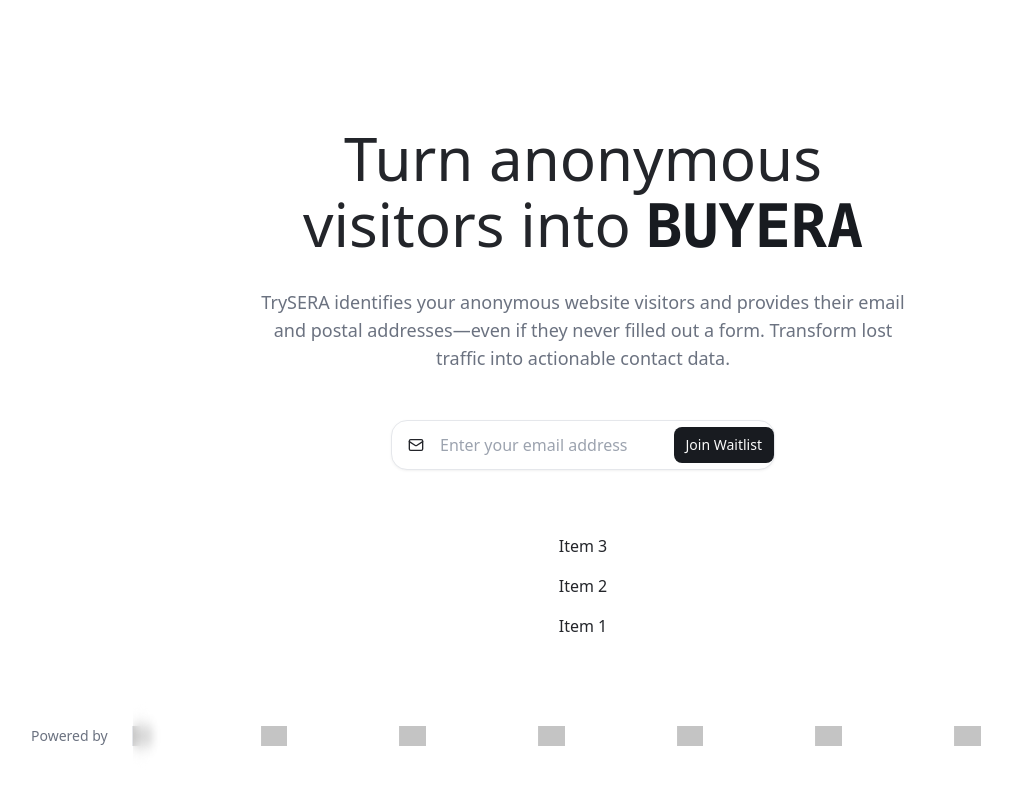
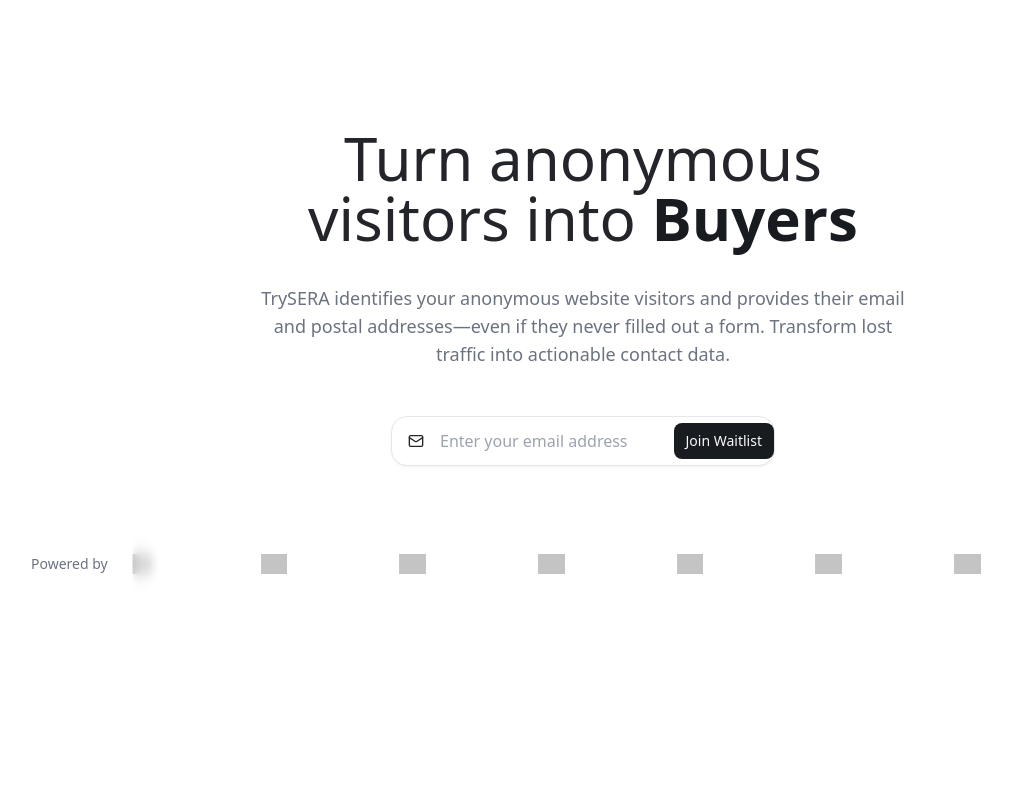
Before and after one commit to jakek14/clairvoyant-launch-pad, a React (Vite) app: page / in a window 1280 px wide. Shown: the top 800 px of the page, without its empty margins (57-1069 px from the left). Built offline with nearby package versions, Linux system fonts and the light colour scheme; grey boxes are pictures that could not be loaded.

Commit message:
feat: Implement AnimatedList component
Integrate the AnimatedList component, replicating the Magic UI v3 animation, and use it within the hero text, rotating a list of provided words. Style the text for a white-background hero section.

```diff
--- a/src/components/hero-section.tsx
+++ b/src/components/hero-section.tsx
@@ -8,7 +8,7 @@ import { cn } from '@/lib/utils'
 import { InfiniteSlider } from '@/components/ui/infinite-slider'
 import { ProgressiveBlur } from '@/components/ui/progressive-blur'
 import { HyperText } from '@/components/ui/hyper-text'
-import { AnimatedList } from '@/components/ui/animated-list'
+import { RotatingText } from '@/components/ui/animated-list'
 
 
 const dynamicWords = [
@@ -45,15 +45,6 @@ const transitionVariants = {
 
 export function HeroSection() {
     const [email, setEmail] = useState('')
-    const [currentWordIndex, setCurrentWordIndex] = useState(0)
-
-    useEffect(() => {
-        const interval = setInterval(() => {
-            setCurrentWordIndex((prev) => (prev + 1) % dynamicWords.length)
-        }, 3000)
-
-        return () => clearInterval(interval)
-    }, [])
 
     return (
         <main className="overflow-hidden">
@@ -75,15 +66,11 @@ export function HeroSection() {
                             >
                                 <h1 className="text-balance text-4xl font-medium sm:text-5xl md:text-6xl">
                                     Turn anonymous visitors into{' '}
-                                    <div className="inline-block min-h-[1.2em]">
-                                        <HyperText
-                                            key={currentWordIndex}
-                                            text={dynamicWords[currentWordIndex]}
-                                            className="text-primary font-bold"
-                                            duration={600}
-                                            animateOnLoad={true}
-                                        />
-                                    </div>
+                                    <RotatingText
+                                        words={dynamicWords}
+                                        delay={2500}
+                                        className="text-primary font-bold min-h-[1.2em]"
+                                    />
                                 </h1>
 
                                 <p className="mx-auto mt-6 max-w-2xl text-pretty text-lg text-muted-foreground">
@@ -117,13 +104,6 @@ export function HeroSection() {
                                     </div>
                                 </form>
 
-                <div className="relative mt-16 mx-auto max-w-4xl">
-                    <AnimatedList>
-                        <div key={1}>Item 1</div>
-                        <div key={2}>Item 2</div>
-                        <div key={3}>Item 3</div>
-                    </AnimatedList>
-                </div>
                             </AnimatedGroup>
                         </div>
                     </div>
--- a/src/components/ui/animated-list.tsx
+++ b/src/components/ui/animated-list.tsx
@@ -70,3 +70,48 @@ export const AnimatedList = React.memo(
 );
 
 AnimatedList.displayName = "AnimatedList";
+
+// Simpler rotating text component for the hero
+export interface RotatingTextProps {
+  words: string[];
+  delay?: number;
+  className?: string;
+}
+
+export const RotatingText = React.memo(
+  ({ words, delay = 2000, className }: RotatingTextProps) => {
+    const [currentIndex, setCurrentIndex] = useState(0);
+
+    useEffect(() => {
+      const interval = setInterval(() => {
+        setCurrentIndex((prev) => (prev + 1) % words.length);
+      }, delay);
+
+      return () => clearInterval(interval);
+    }, [words.length, delay]);
+
+    return (
+      <div className={cn("inline-block", className)}>
+        <AnimatePresence mode="wait">
+          <motion.span
+            key={currentIndex}
+            initial={{ opacity: 0, y: 20 }}
+            animate={{ opacity: 1, y: 0 }}
+            exit={{ opacity: 0, y: -20 }}
+            transition={{
+              type: "spring",
+              stiffness: 300,
+              damping: 30,
+              duration: 0.3,
+            }}
+            className="inline-block"
+          >
+            {words[currentIndex]}
+          </motion.span>
+        </AnimatePresence>
+      </div>
+    );
+  },
+);
+
+RotatingText.displayName = "RotatingText";
```
